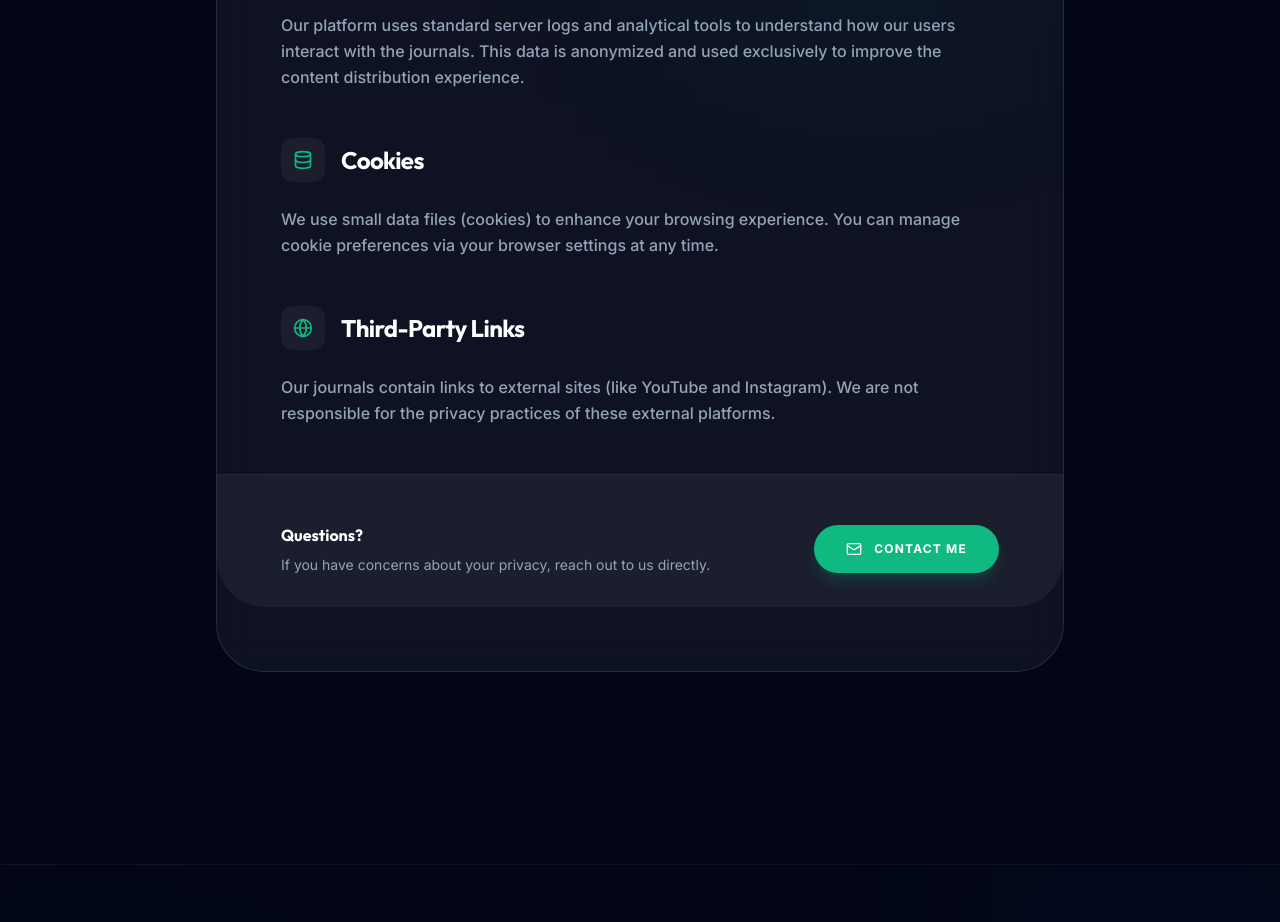
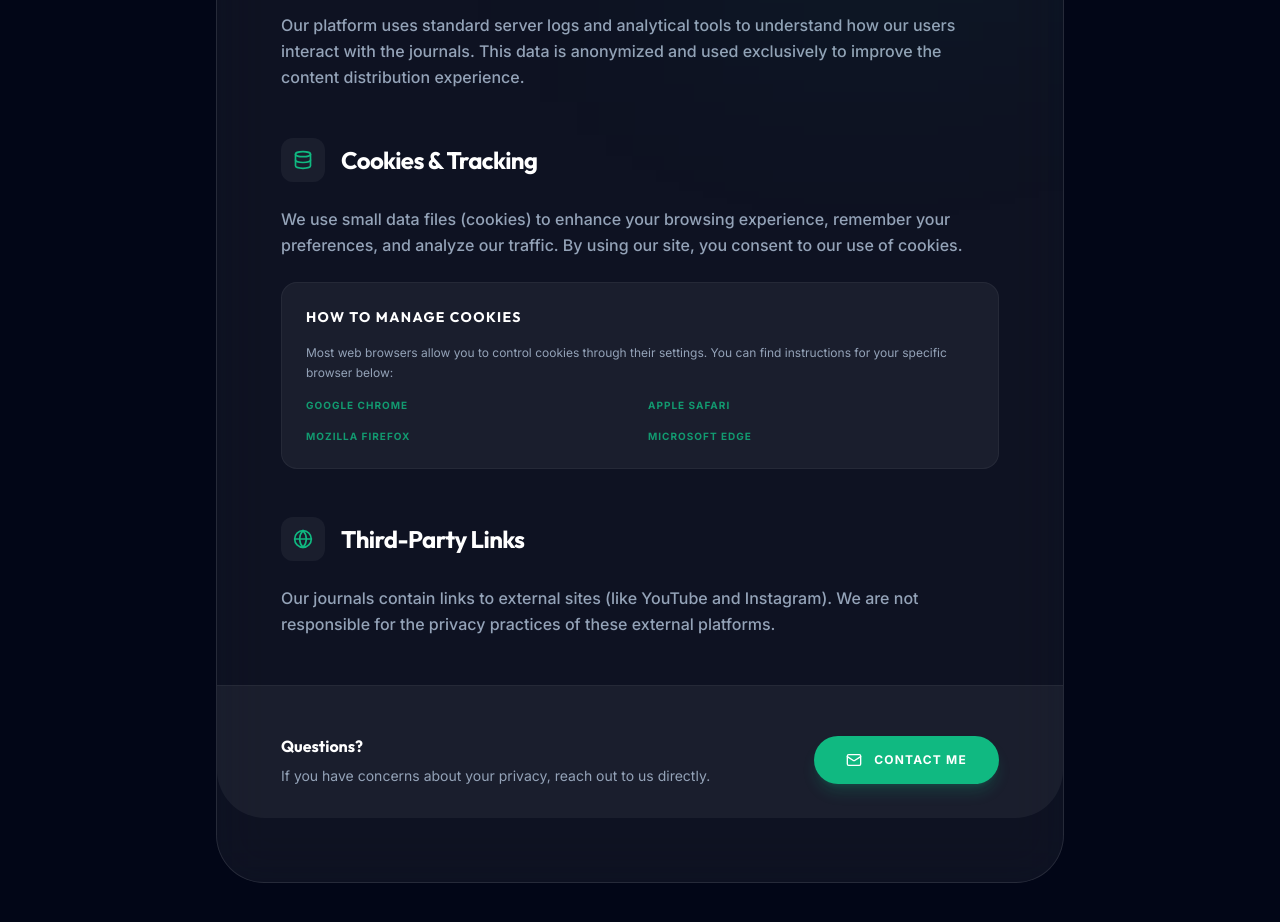
Before and after one commit to kumarprinceGenAI/Traveling-Prince-Platform, a Next.js app: page /privacy in a window 1280 px wide. Shown: the part 760-1682 px from the top of the page. Built offline with nearby package versions, Linux system fonts and the light colour scheme; a web font is replaced by a local one.

Commit message:
Compliance: Expand Cookie Policy and link footer settings to Privacy page

```diff
--- a/app/privacy/page.jsx
+++ b/app/privacy/page.jsx
@@ -40,14 +40,26 @@ export default function PrivacyPolicy() {
           </p>
         </section>
 
-        <section className="space-y-6">
+        <section id="cookies" className="space-y-6 scroll-mt-32">
           <div className="flex items-center gap-4 text-white">
             <div className="p-3 bg-white/5 rounded-xl"><Database className="w-5 h-5 text-emerald-500" /></div>
-            <h2 className="text-2xl font-black tracking-tight">Cookies</h2>
+            <h2 className="text-2xl font-black tracking-tight">Cookies & Tracking</h2>
           </div>
           <p className="text-text-muted leading-relaxed font-medium">
-            We use small data files (cookies) to enhance your browsing experience. You can manage cookie preferences via your browser settings at any time.
+            We use small data files (cookies) to enhance your browsing experience, remember your preferences, and analyze our traffic. By using our site, you consent to our use of cookies.
           </p>
+          <div className="p-6 bg-white/5 rounded-2xl border border-white/5 space-y-4">
+             <h4 className="text-sm font-bold text-white uppercase tracking-widest">How to Manage Cookies</h4>
+             <p className="text-xs text-text-muted leading-relaxed">
+                Most web browsers allow you to control cookies through their settings. You can find instructions for your specific browser below:
+             </p>
+             <ul className="grid grid-cols-2 gap-4 text-[10px] font-black uppercase tracking-widest text-emerald-500/80">
+                <li className="hover:text-emerald-400 transition-colors cursor-pointer"><a href="https://support.google.com/chrome/answer/95647" target="_blank">Google Chrome</a></li>
+                <li className="hover:text-emerald-400 transition-colors cursor-pointer"><a href="https://support.apple.com/en-in/guide/safari/sfri11471/mac" target="_blank">Apple Safari</a></li>
+                <li className="hover:text-emerald-400 transition-colors cursor-pointer"><a href="https://support.mozilla.org/en-US/kb/enhanced-tracking-protection-firefox-desktop" target="_blank">Mozilla Firefox</a></li>
+                <li className="hover:text-emerald-400 transition-colors cursor-pointer"><a href="https://support.microsoft.com/en-us/windows/microsoft-edge-browsing-data-and-privacy-bb8174ba-9d73-dcf2-9b4a-c582b4e640dd" target="_blank">Microsoft Edge</a></li>
+             </ul>
+          </div>
         </section>
 
         <section className="space-y-6">
```
